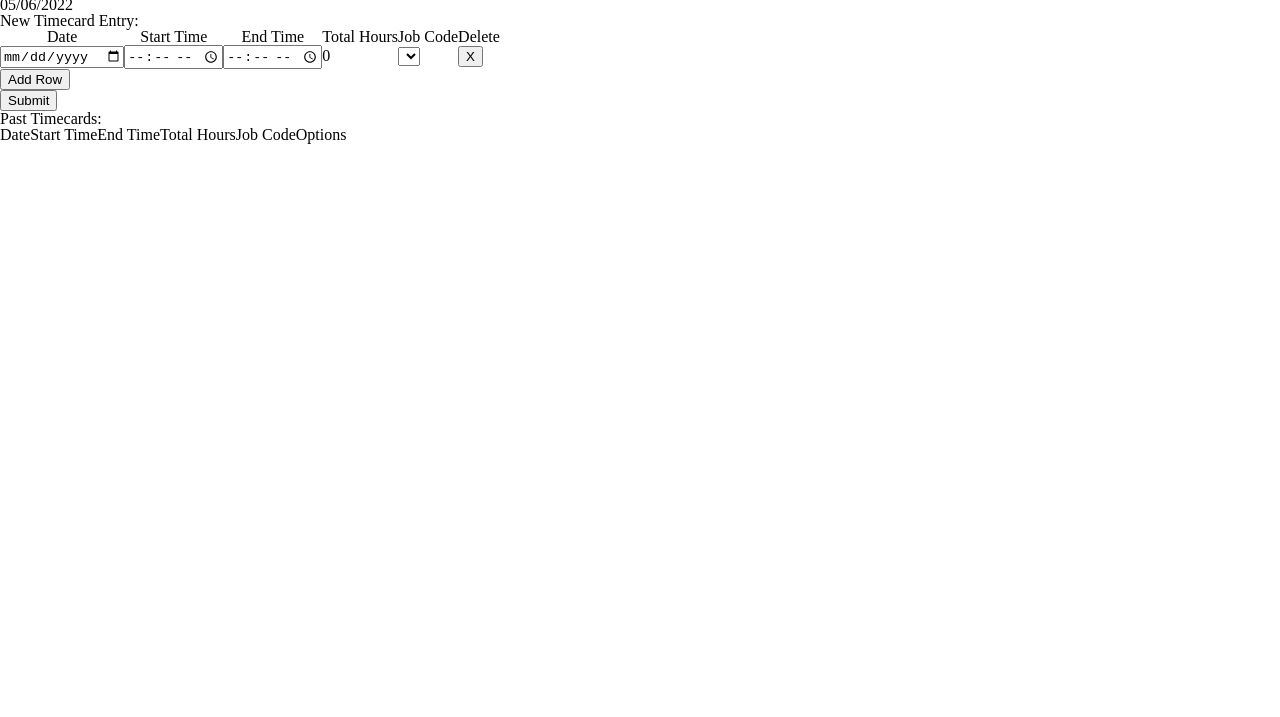
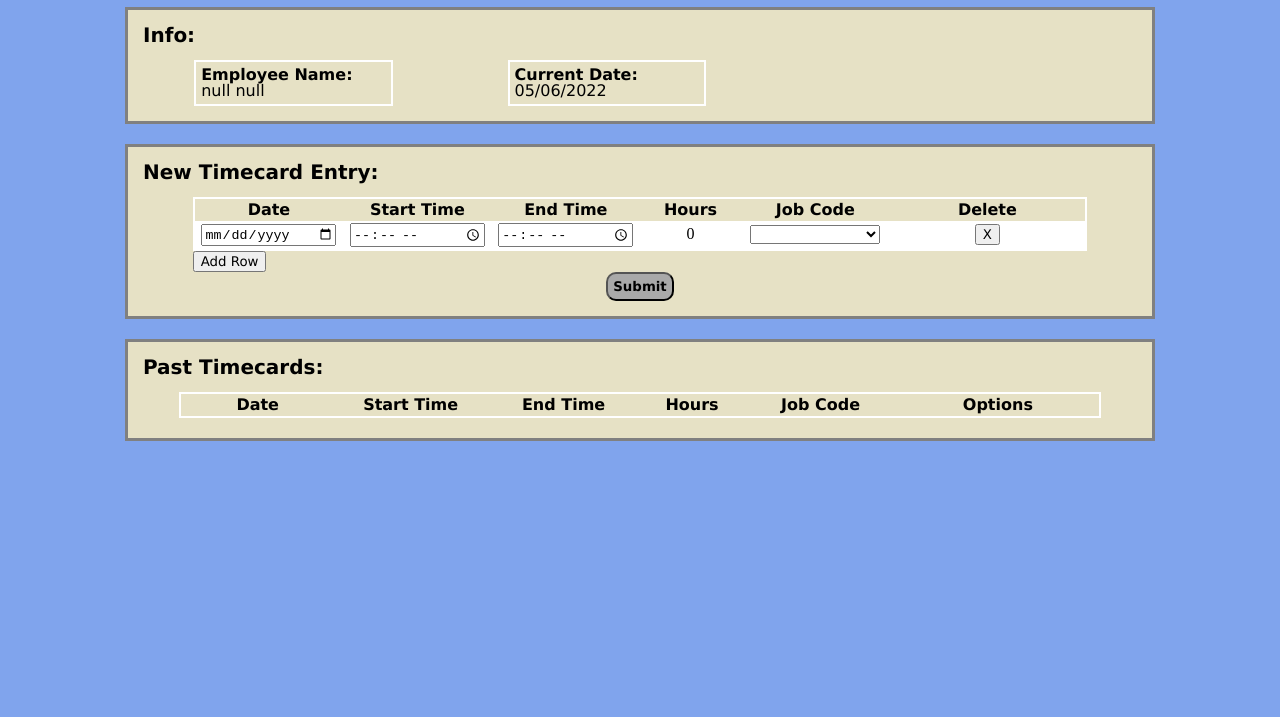
Before and after one commit to serena-7/employee-timecard-portal-foundations-capstone, a website: page public/portal.html in a window 1280 px wide. Shown: the part 83-800 px from the top of the page. Drawn offline with nearby package versions, Linux system fonts and the light colour scheme; no server answers.

Commit message:
initial styling

```diff
--- a/public/funcs.js
+++ b/public/funcs.js
@@ -7,15 +7,13 @@ function getCurrDate() {
 
 function convertDate(dateText, toDateFormat){
     let date;
-    // console.log(dateText);
     if(dateText){
         date = new Date(dateText);
-        // console.log(date);
     } else {
         date = new Date();
     }
     if(toDateFormat){
-        return date.getFullYear() + '-' + (date.getMonth() + 1).toString().padStart(2,'0') + '-' + date.getDate().toString().padStart(2,'0');// + 'T' + date.getHours().toString().padStart(2,'0') + ':' + date.getMinutes().toString().padStart(2,'0') + ':' + date.getSeconds().toString().padStart(2,'0');
+        return date.getFullYear() + '-' + (date.getMonth() + 1).toString().padStart(2,'0') + '-' + date.getDate().toString().padStart(2,'0')
     } else {
         return (date.getMonth() + 1).toString().padStart(2,'0') + '/' + (date.getDate()).toString().padStart(2,'0') + '/' + date.getFullYear()
     }
--- /dev/null
+++ b/public/login.css
@@ -0,0 +1,67 @@
+main {
+    height:85vh;
+    width: 100vw;
+    background-image: url("https://images.unsplash.com/photo-1464822759023-fed622ff2c3b?ixlib=rb-1.2.1&ixid=MnwxMjA3fDB8MHxzZWFyY2h8MTJ8fG1vdW50YWlufGVufDB8fDB8fA%3D%3D&auto=format&fit=crop&w=500&q=60");
+    background-repeat: no-repeat;
+    background-size: cover;
+    background-position: center center;
+    display:flex;
+    justify-content: center;
+    align-items: center;
+}
+
+#login-container {
+    border: outset;
+    height: 30vh;
+    width: 25vw;
+    display:flex;
+    flex-direction: column;
+    justify-content: center;
+    align-items: center;
+}
+
+section > h2 {
+    padding:5px;
+}
+
+#login-form {
+    padding:15px;
+    display:flex;
+    flex-direction: column;
+    align-items: center;
+    justify-content: center;
+}
+
+div {
+    width: 90%;
+    height: 90%;
+    padding: 5px;
+}
+
+label {
+    font-family: Verdana, Geneva, Tahoma, sans-serif;
+    float: left;
+    clear: left;
+    font-size: 12pt;
+    width: 40%;
+    text-align: right;
+    padding-right:5px;
+}
+
+input {
+    float: left;
+    width: 50%;
+}
+
+.buttons {
+    display:flex;
+    align-items: center;
+    justify-content: center;
+}
+button {
+    background-color: darkgray;
+    color: black;
+    font-weight: bold;
+    padding:5px;
+    border-radius: 10px;
+}
--- /dev/null
+++ b/public/portal.css
@@ -0,0 +1,151 @@
+main {
+    display: flex;
+    flex-direction: column;
+    justify-content: flex-start;
+    align-items: center;
+    min-height:90vh;
+    min-width: 100vw;
+}
+
+section {
+    margin:10px;
+    border: solid 3px gray;
+    width: 80vw;
+}
+
+h2 {
+    margin: 15px;
+}
+
+#info-data {
+    display:flex;
+    justify-content: flex-start;
+    width: 90%;
+    margin-left: 5%;
+}
+
+.info {
+    margin:15px;
+    margin-top: 0px;
+    margin-right:100px;
+    padding: 5px;
+    width: 20%;
+    border: solid white 2px;
+}
+
+h3 {
+    font-family: Verdana, Geneva, Tahoma, sans-serif;
+    font-weight:bold;
+}
+
+#new-time-form {
+    display:flex;
+    flex-direction: column;
+    justify-content: center;
+    align-items: center;
+    margin: 15px;
+}
+
+#new-inputs{
+    table-layout:fixed;
+    width: 90%;
+    border-collapse: collapse;
+    border: solid white 2px;
+}
+
+#past-container {
+    display:flex;
+    flex-direction: column;
+    align-items: center;
+    justify-content: center;
+}
+
+#past-table{
+    table-layout:fixed;
+    width:90%;
+    border-collapse: collapse;
+    border: solid white 2px;
+    margin-bottom:20px;
+}
+
+thead th:nth-child(1) {
+    width: 15%;
+}
+
+thead th:nth-child(2) {
+    width:15%;
+}
+
+thead th:nth-child(3){
+    width:15%;
+}
+
+thead th:nth-child(4){
+    width:10%;
+}
+
+thead th:nth-child(5) {
+    width:15%;
+}
+
+thead th:nth-child(6) {
+    width:20%;
+}
+
+tbody tr:nth-child(odd){
+    background-color: #FFF;
+}
+
+th {
+    padding: 3px;
+    text-align: center;
+    text-justify: center;
+    font-family: Verdana, Geneva, Tahoma, sans-serif;
+    font-weight: bold;
+}
+
+td {
+    padding:2px;
+    text-align: center;
+    text-justify: center;
+}
+
+.table-btns{
+    width: 90%;
+    display:flex;
+    flex-direction: column;
+    justify-content: flex-start;
+    align-items: flex-start;
+}
+
+input {
+    width:90%;
+}
+
+select {
+    width:90%;
+}
+
+.edit-btn {
+    width: 45%;
+}
+
+.delete-btn {
+    width: 45%;
+}
+
+.update-btn {
+    width: 45%;
+}
+
+.cancel-btn {
+    width: 45%;
+}
+
+button[type="submit"] {
+    background-color: darkgray;
+    color: black;
+    font-weight: bold;
+    padding:5px;
+    border-radius: 10px;
+}
--- a/public/portal.html
+++ b/public/portal.html
@@ -4,7 +4,9 @@
     <meta charset="UTF-8">
     <meta http-equiv="X-UA-Compatible" content="IE=edge">
     <meta name="viewport" content="width=device-width, initial-scale=1.0">
-    <link rel="stylesheet" href="reset.css" />
+    <link rel="stylesheet" href="reset.css"/>
+    <link rel="stylesheet" href="styles.css"/>
+    <link rel="stylesheet" href="portal.css"/>
     <title>Employee Timecards</title>
 </head>
 <body>
@@ -14,13 +16,15 @@
     <main>
         <section id="info-sect">
             <h2>Info:</h2>
-            <div id="employee-name">
-                <h3>Name:</h3>
+            <div id="info-data">
+                <div class="info">
+                    <h3>Employee Name:</h3>
                     <p id="name-info">Name Here</p>
                 </div>
-            <div id="current-date">
+                <div class="info">
                     <h3>Current Date:</h3>
                     <p id="current-date-info">XX/XX/XXXX</p>
+                </div>
             </div>
         </section>
         <section id="new-form-sect">
@@ -31,7 +35,7 @@
                         <th>Date</th>
                         <th>Start Time</th>
                         <th>End Time</th>
-                        <th>Total Hours</th>
+                        <th>Hours</th>
                         <th>Job Code</th>
                         <th>Delete</th>
                     </thead>
@@ -70,17 +74,19 @@
         </section>
         <section id="past-sect">
             <h2>Past Timecards:</h2>
+            <div id="past-container">
                 <table id="past-table">
                     <thead>
                         <th>Date</th>
                         <th>Start Time</th>
                         <th>End Time</th>
-                    <th>Total Hours</th>
+                        <th>Hours</th>
                         <th>Job Code</th>
                         <th>Options</th>
                     </thead>
                     <tbody></tbody>
                 </table>
+            </div>
         </section>
     </main>
     <script src="https://unpkg.com/axios/dist/axios.min.js"></script>
--- /dev/null
+++ b/public/styles.css
@@ -0,0 +1,48 @@
+header {
+    background-color: #395C6B;
+    height: 10vh;
+    width: 100vw;
+    display:flex;
+    justify-content: center;
+    align-items: center;
+}
+
+h1 {
+    font-family:Verdana, Geneva, Tahoma, sans-serif;
+    color: white;
+    font-size: 30pt;
+}
+
+main {
+    background-color: #80A4ED;
+}
+
+section {
+    background-color: #E6E1C5;
+}
+
+footer {
+    background-color: #395C6B;
+    height: 5vh;
+    width: 100vw;
+    display:flex;
+    justify-content: center;
+    align-items: center;
+}
+h2 {
+    font-family:Verdana, Geneva, Tahoma, sans-serif;
+    color:black;
+    font-size: 15pt;
+    font-weight: bold;
+
+}
+
+button {
+    font-family: Verdana, Geneva, Tahoma, sans-serif;
+}
+
+p{
+    font-family: Verdana, Geneva, Tahoma, sans-serif;
+    color: black;
+    font-size: 12pt;
+}
```
Also changed, not shown: public/index.html (+8 -4 lines), Planning/capstone-colors.png (added). Lines whose indentation alone changed are shown as unchanged.
